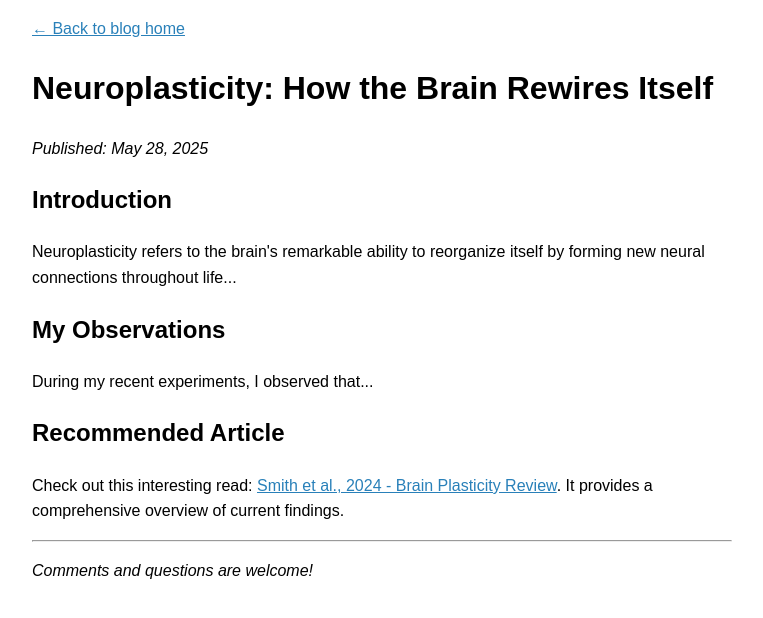
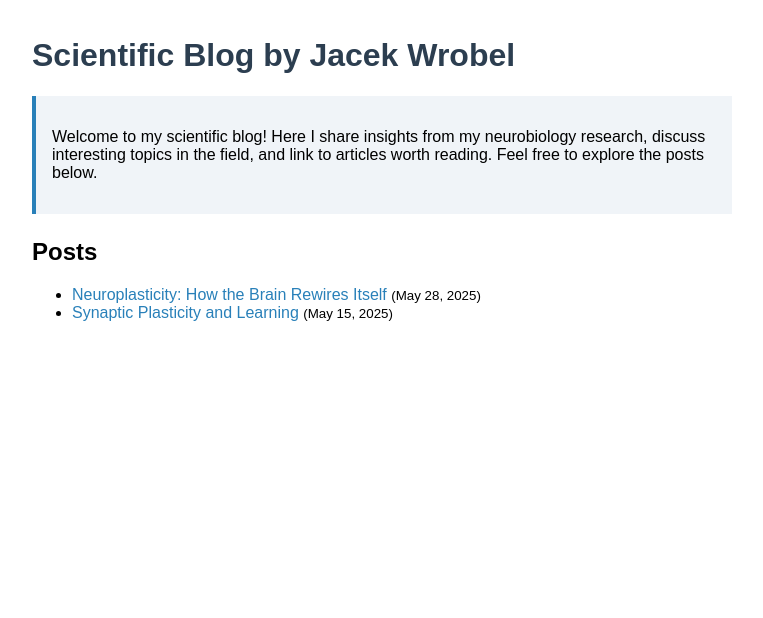
Before and after one commit to jacek-wrobel/scientific-blog, a plain HTML site: page index.html in a window 1280 px wide. Shown: the whole page, without its empty margins (258-1021 px from the left). Drawn offline with Linux system fonts and the light colour scheme.

Commit message:
Update index.html

```diff
--- a/index.html
+++ b/index.html
@@ -2,33 +2,32 @@
 <html lang="en">
 <head>
   <meta charset="UTF-8" />
-  <title>Neuroplasticity: How the Brain Rewires Itself</title>
+  <title>Scientific Blog by Jacek Wrobel</title>
   <style>
-    body { font-family: Arial, sans-serif; max-width: 700px; margin: auto; padding: 1em; line-height: 1.6; }
-    a { color: #2980b9; }
-    .back { margin-bottom: 1em; }
+    body { font-family: Arial, sans-serif; max-width: 700px; margin: auto; padding: 1em; }
+    h1 { color: #2c3e50; }
+    a { text-decoration: none; color: #2980b9; }
+    a:hover { text-decoration: underline; }
+    .post-list { margin-top: 1.5em; }
+    .note { background: #f0f4f8; padding: 1em; border-left: 4px solid #2980b9; margin-bottom: 1.5em; }
   </style>
 </head>
 <body>
 
-  <div class="back">
-    <a href="/scientific-blog/index.html">&larr; Back to blog home</a>
+  <h1>Scientific Blog by Jacek Wrobel</h1>
+
+  <div class="note">
+    <p>Welcome to my scientific blog! Here I share insights from my neurobiology research, discuss interesting topics in the field, and link to articles worth reading. Feel free to explore the posts below.</p>
   </div>
 
-  <h1>Neuroplasticity: How the Brain Rewires Itself</h1>
-  <p><em>Published: May 28, 2025</em></p>
-
-  <h2>Introduction</h2>
-  <p>Neuroplasticity refers to the brain's remarkable ability to reorganize itself by forming new neural connections throughout life...</p>
-
-  <h2>My Observations</h2>
-  <p>During my recent experiments, I observed that...</p>
-
-  <h2>Recommended Article</h2>
-  <p>Check out this interesting read: <a href="https://example.com/article" target="_blank" rel="noopener noreferrer">Smith et al., 2024 - Brain Plasticity Review</a>. It provides a comprehensive overview of current findings.</p>
-
-  <hr />
-  <p><em>Comments and questions are welcome!</em></p>
+  <div class="post-list">
+    <h2>Posts</h2>
+    <ul>
+      <li><a href="posts/2025-05-28-neuroplasticity.html">Neuroplasticity: How the Brain Rewires Itself</a> <small>(May 28, 2025)</small></li>
+      <li><a href="posts/2025-05-15-synaptic-plasticity.html">Synaptic Plasticity and Learning</a> <small>(May 15, 2025)</small></li>
+      <!-- Dodawaj kolejne posty tutaj -->
+    </ul>
+  </div>
 
 </body>
 </html>
```
